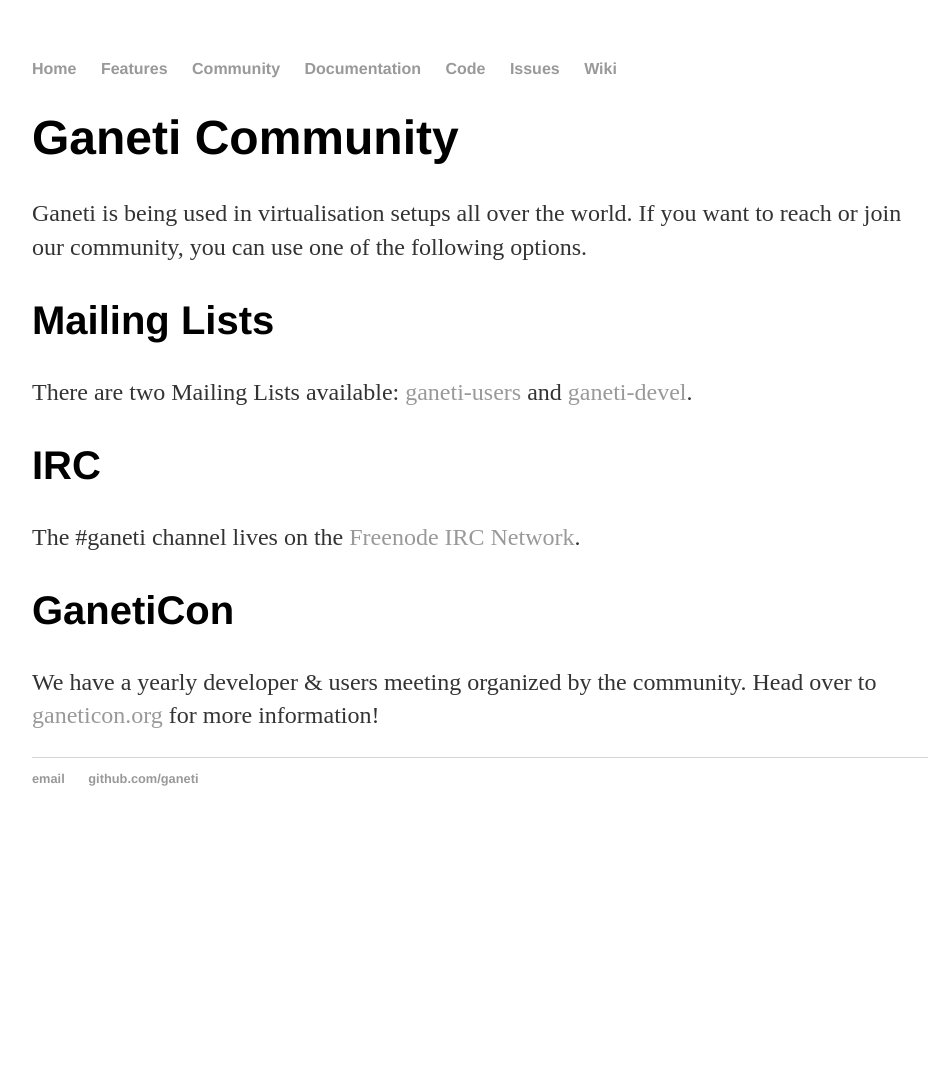
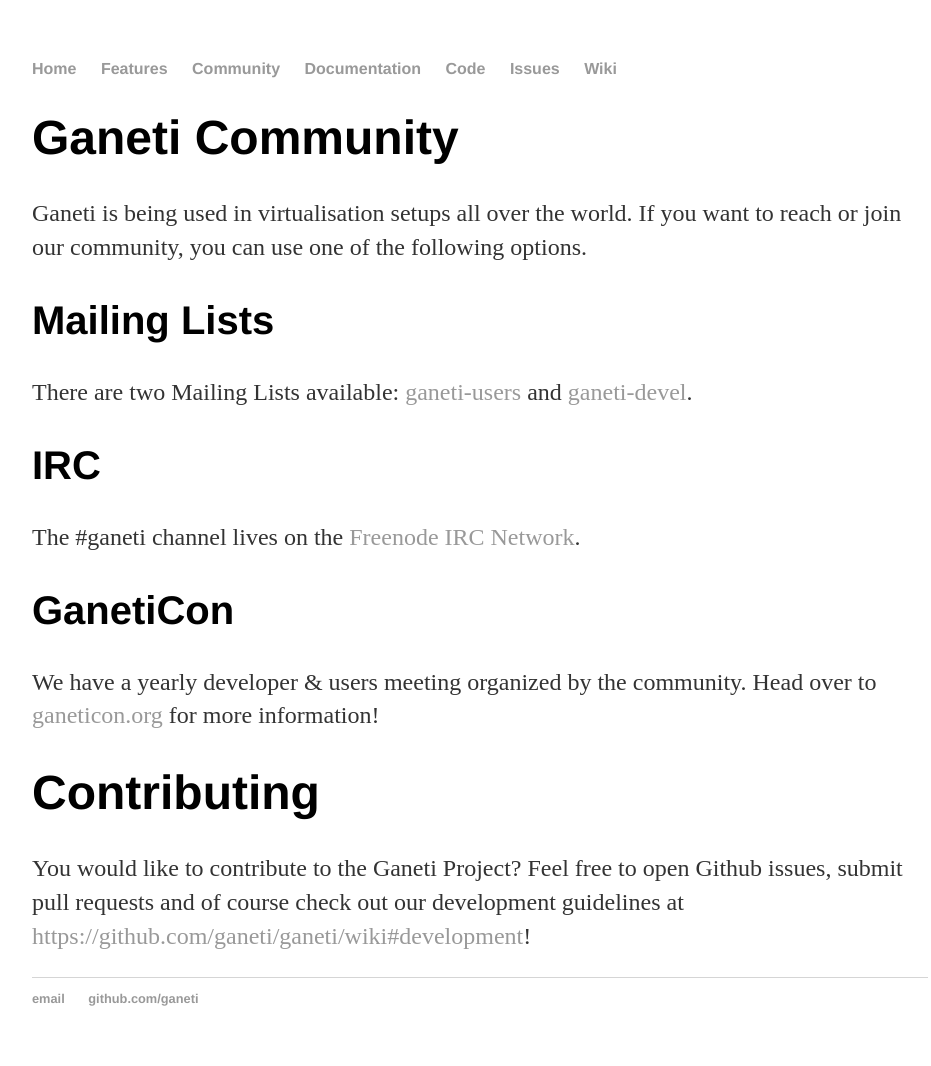
Before and after one commit to ganeti/ganeti.org, a Jekyll site: the page built from community.html, in a window 1280 px wide. Shown: the whole page, without its empty margins (160-1091 px from the left). Built offline with Jekyll 4.4.1, drawn with Linux system fonts in a browser that asks for light colours; before the commit the page ends 900 px from its top, so only the background shows below that.

Commit message:
Update community.html

```diff
--- a/community.html
+++ b/community.html
@@ -19,4 +19,8 @@ title: Ganeti Community
   <p>
     We have a yearly developer & users meeting organized by the community. Head over to <a href="https://ganeticon.org/">ganeticon.org</a> for more information!
   </p>
+  <h1>Contributing</h1>
+  <p>
+	  You would like to contribute to the Ganeti Project? Feel free to open Github issues, submit pull requests and of course check out our development guidelines at <a href="https://github.com/ganeti/ganeti/wiki#development">https://github.com/ganeti/ganeti/wiki#development</a>!
+	</p>
 </div><!-- /.blurb -->
```
